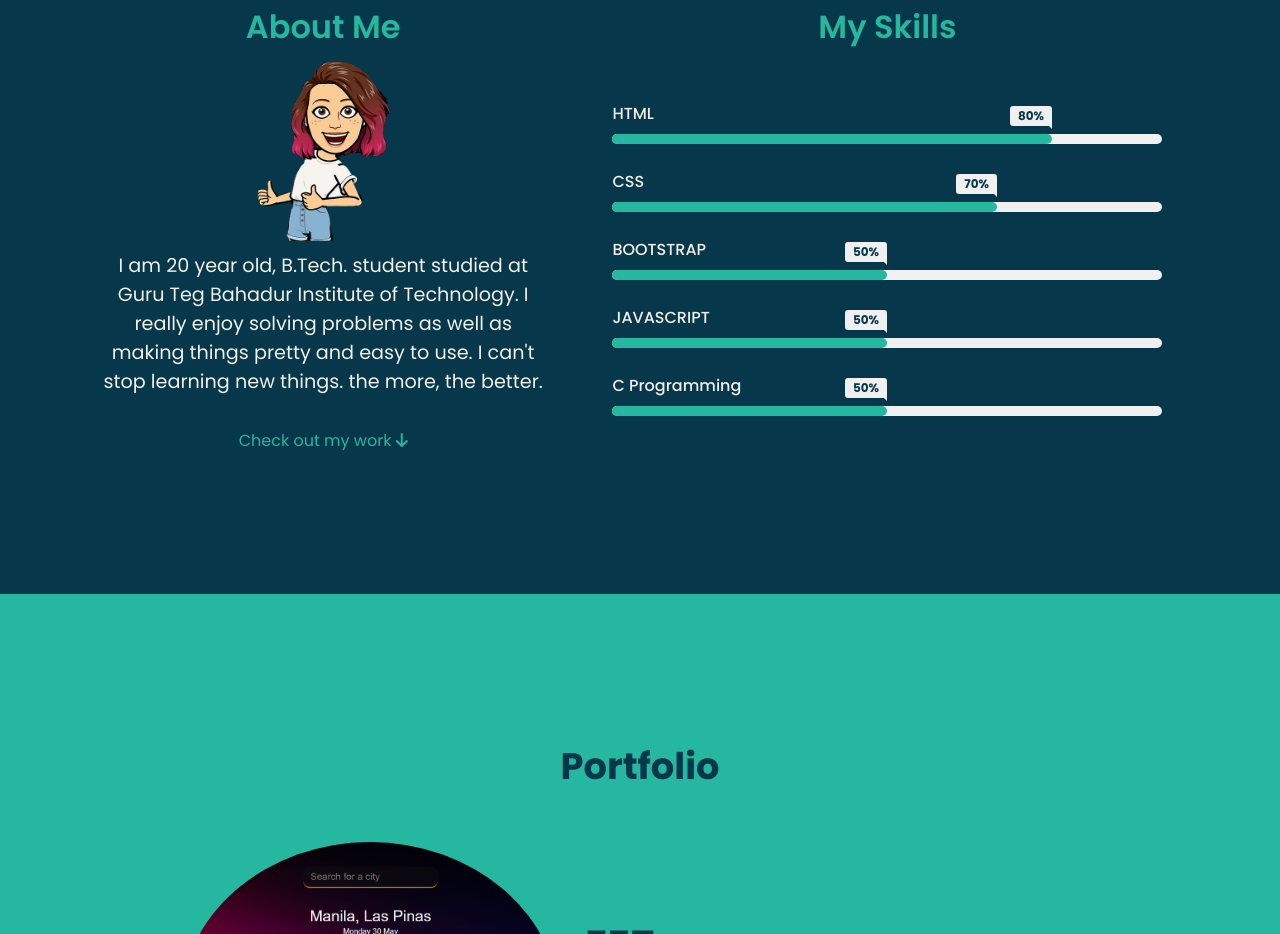
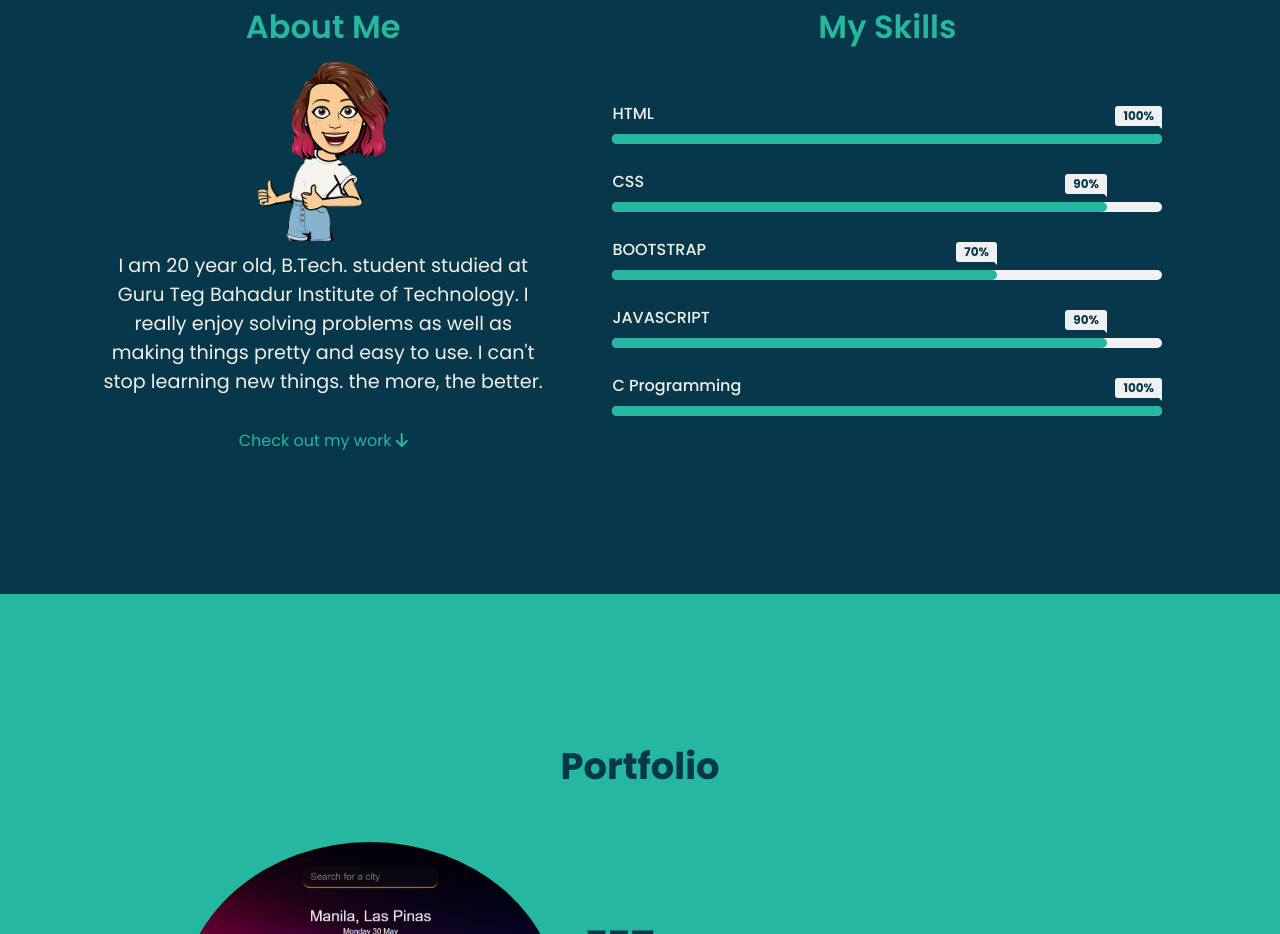
Before and after one commit to mahakkaur22/Portfolio, a plain HTML site: page index.html in a window 1280 px wide. Shown: the part 893-1827 px from the top of the page. Drawn offline with nearby package versions, Linux system fonts and the light colour scheme; a web font is replaced by a local one.

Commit message:
updated design

```diff
--- a/portfolio.css
+++ b/portfolio.css
@@ -197,19 +197,19 @@ header {
 }
 
 .progress-line .html {
-  width: 80%;
+  width: 100%;
 }
 .progress-line .css {
+  width: 90%;
+}
+.progress-line .bootstrap {
   width: 70%;
 }
-.progress-line .bootstrap {
-  width: 50%;
-}
 .progress-line .javascript {
-  width: 50%;
+  width: 90%;
 }
 .progress-line .c {
-  width: 50%;
+  width: 100%;
 }
 
 .bar .progress-line span::before {
@@ -239,19 +239,19 @@ header {
 }
 
 .progress-line .html::after {
-  content: "80%";
+  content: "100%";
 }
 .progress-line .css::after {
+  content: "90%";
+}
+.progress-line .bootstrap::after {
   content: "70%";
 }
-.progress-line .bootstrap::after {
-  content: "50%";
-}
 .progress-line .javascript::after {
-  content: "50%";
+  content: "90%";
 }
 .progress-line .c::after {
-  content: "50%";
+  content: "100%";
 }
 
 .navbar.solid {
```
